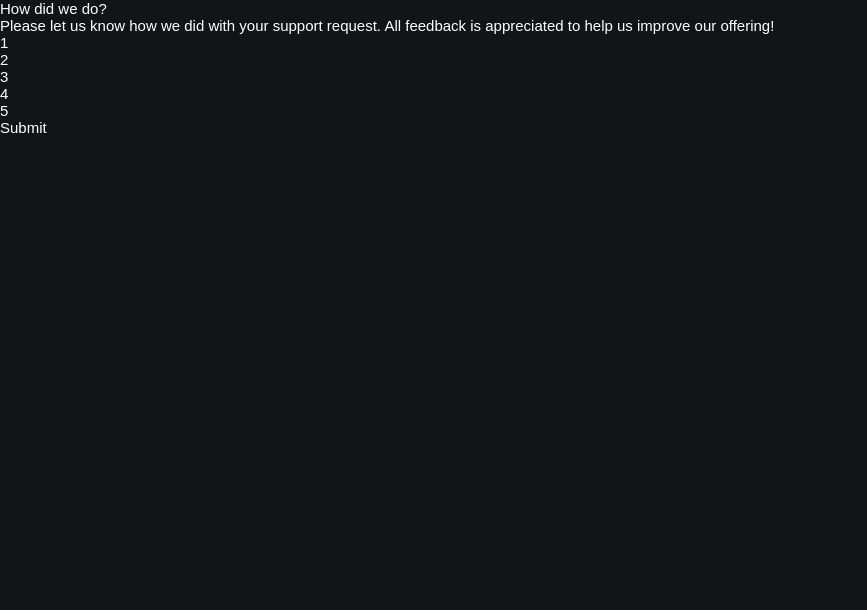
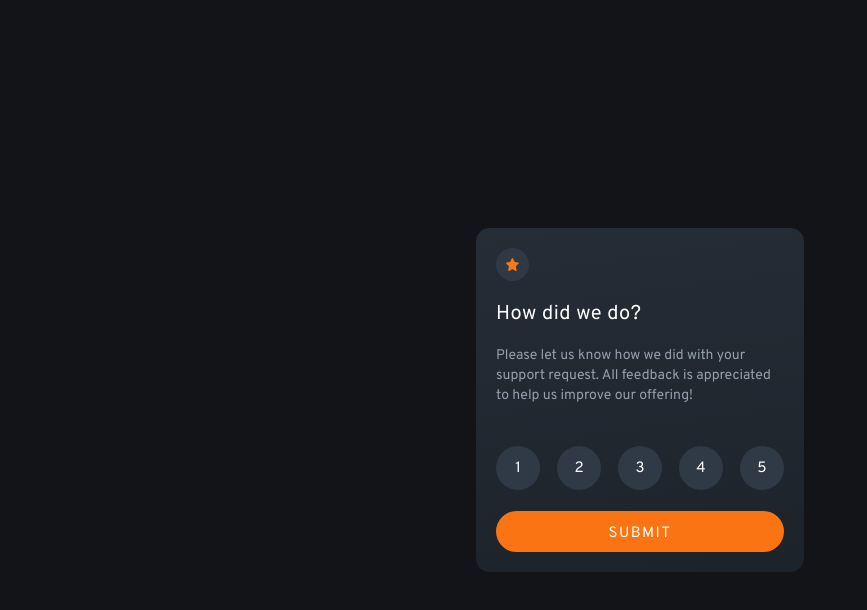
Before and after one commit to brissboss/frontend-mentor-4, a plain HTML site: page index.html in a window 1280 px wide. Shown: the whole page, without its empty margins (0-867 px from the left). Drawn offline with Linux system fonts and the light colour scheme.

Commit message:
finish design

```diff
--- a/index.html
+++ b/index.html
@@ -15,8 +15,11 @@
 <body>
 
 	<!-- Rating state start -->
-	<div class="rating-card">
+	<div class="rating-card visible">
 		<div class="title">
+			<div class="star">
+				<img src="/images/icon-star.svg" alt="">
+			</div>
 			<h1>How did we do?</h1>
 		</div>
 		<div class="content">
@@ -25,7 +28,7 @@
 				to help us improve our offering!
 			</p>
 		</div>
-		<form action="">
+		<form action="" class="form">
 			<div class="number">
 				<div class="button" id="one">1</div>
 				<div class="button" id="two">2</div>
@@ -34,25 +37,24 @@
 				<div class="button" id="five">5</div>
 			</div>
 			<div class="button-submit">
-				Submit
+				<h1>Submit</h1>
 			</div>
 		</form>
 	</div>
 	<!-- Rating state end -->
 
 	<!-- Thank you state start -->
-	<div class="thank-card">
+	<div class="thank-card invisible">
 		<div class="info">
-			<p>
-				You selected
-				<p class="number-selected">[x]</p>
-				out of 5
+			<img src="/images/illustration-thank-you.svg" alt="">
+			<p class="text-info">
+				You selected 4 out of 5
 			</p>
 		</div>
-		<div class="title">
+		<div class="title-thank">
 			<h1>Thank you!</h1>
 		</div>
-		<div class="content">
+		<div class="content-thank">
 			<p>
 				We appreciate you taking the time to give a rating. If you ever need more support,
 				don’t hesitate to get in touch!
--- a/style.css
+++ b/style.css
@@ -21,19 +21,239 @@ time, mark, audio, video {
 }
 
 @font-face {
-    font-family: 'Overpass', sans-serif;
-    src: url(/fonts/Overpass/Overpass-VariableFont_wght.ttf);
+    font-family: 'Overpass';
+    src: url(/fonts/Overpass/Overpass-VariableFont_wght.ttf), format(truetype);
 }
 
 body {
-    font-family: 'Overpass', sans-serif;
+    font-family: 'Overpass';
     font-weight: 400;
     font-size: 15px;
+
+    display: flex;
+    justify-content: center;
+    align-items: center;
+
+    height: 100vh;
+    width: 100vw;
 
     background-color: hsl(216, 12%, 8%);
     color:  hsl(0, 0%, 100%);
 }
 
-.thank-card {
+.visible {
+    display: flex;
+}
+
+.invisible {
     display: none;
 }
+
+.rating-card {
+    flex-direction: column;
+
+    border-radius: 14px;
+    padding: 20px;
+
+    width: min(75vw, 18rem);
+    height: min(45vh, 19rem);
+
+    background-image: linear-gradient(352deg, hsl(213, 19%, 14%), hsl(213, 19%, 18%));
+}
+
+
+.thank-card {
+    flex-direction: column;
+
+    border-radius: 14px;
+    padding: 20px;
+
+    width: min(75vw, 18rem);
+    height: min(45vh, 19rem);
+
+    background-image: linear-gradient(352deg, hsl(213, 19%, 14%), hsl(213, 19%, 18%));
+}
+
+.title {
+    display: flex;
+    flex-direction: column;
+    justify-content: space-between;
+
+    height: 28%;
+}
+
+.star {
+    display: flex;
+    justify-content: center;
+    align-items: center;
+
+    width: 15px;
+    height: 15px;
+
+    padding: 9px;
+    border-radius: 100%;
+
+    background-color: hsl(213, 19%, 23%);
+}
+
+.title img {
+    width: 13px;
+}
+
+.title h1 {
+    font-size: 20px;
+    font-weight: 400;
+    letter-spacing: 0.5px;
+}
+
+.content {
+    display: flex;
+    justify-content: center;
+    align-items: center;
+
+    height: 35%;
+
+    font-weight: 400;
+    font-size: 14px;
+    line-height: 20px;
+    color: hsl(217, 12%, 63%);
+}
+
+.form {
+    display: flex;
+    flex-direction: column;
+    justify-content: center;
+    align-items: center;
+
+    height: 45%;
+}
+
+.number {
+    display: flex;
+    justify-content: space-between;
+    align-items: center;
+
+    width: 100%;
+    height: 70%;
+}
+
+.button {
+    cursor: pointer;
+
+    display: flex;
+    justify-content: center;
+    align-items: flex-end;
+
+
+    border-radius: 100%;
+    width: 20px;
+    height: 20px;
+
+    padding: 12px;
+
+    background-color: hsl(213, 19%, 23%);
+
+    transition-property: all;
+    transition-timing-function: cubic-bezier(0.4, 0, 0.2, 1);
+    transition-duration: 150ms;
+}
+
+.button:hover {
+    background-color: hsl(25, 97%, 53%);
+}
+
+.button-active {
+    cursor: pointer;
+
+    display: flex;
+    justify-content: center;
+    align-items: flex-end;
+
+
+    border-radius: 100%;
+    width: 20px;
+    height: 20px;
+
+    padding: 12px;
+
+    background-color: hsl(216, 12%, 54%);
+
+    transition-property: all;
+    transition-timing-function: cubic-bezier(0.4, 0, 0.2, 1);
+    transition-duration: 150ms;
+}
+
+.button-submit {
+    cursor: pointer;
+
+    text-transform: uppercase;
+    letter-spacing: 1.5px;
+
+    display: flex;
+    justify-content: center;
+    align-items: center;
+
+    width: 100%;
+    height: 30%;
+    padding-top: 4px;
+
+    border-radius: 40px;
+
+    background-color: hsl(25, 97%, 53%);
+
+    transition-property: all;
+    transition-timing-function: cubic-bezier(0.4, 0, 0.2, 1);
+    transition-duration: 150ms;
+}
+
+.button-submit:hover {
+    background-color: hsl(0, 0%, 100%);
+    color: hsl(25, 97%, 53%);
+}
+
+/* specially for thank-card */
+
+.info {
+    display: flex;
+    flex-direction: column;
+    justify-content: center;
+    align-items: center;
+}
+
+.text-info {
+    display: flex;
+
+    border-radius: 40px;
+    padding: 8px 10px 6px 10px;
+    margin: 25px 0 10px 0;
+
+    color: hsl(25, 97%, 53%);
+    background-color: hsl(213, 19%, 23%);
+}
+
+.title-thank {
+    display: flex;
+    flex-direction: column;
+    justify-content: center;
+    align-items: center;
+
+    height: 28%;
+
+    font-size: 20px;
+    font-weight: 400;
+    letter-spacing: 0.5px;
+}
+
+.content-thank {
+    display: flex;
+    justify-content: center;
+    align-items: center;
+    text-align: center;
+
+    height: 35%;
+
+    font-weight: 400;
+    font-size: 14px;
+    line-height: 20px;
+    color: hsl(217, 12%, 63%);
+}
```
